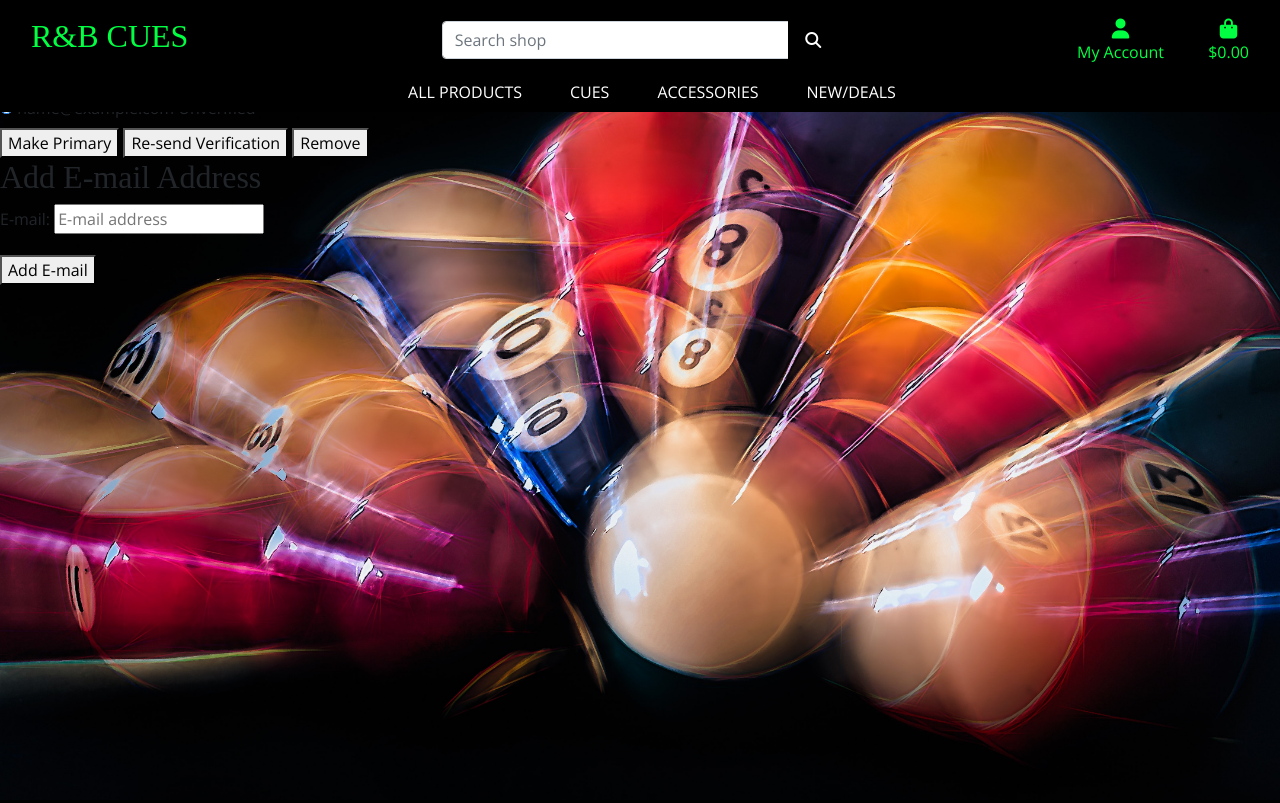
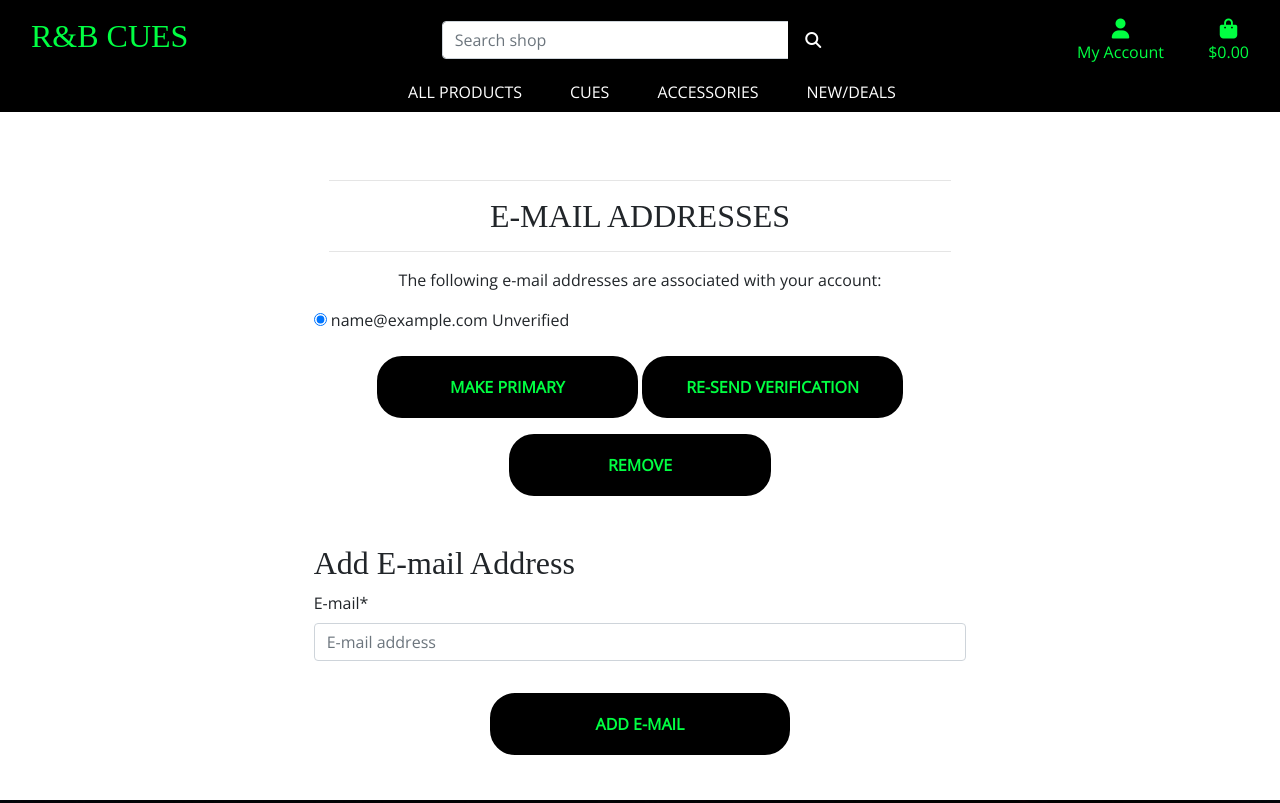
Before and after one commit to Code-Institute-Submissions/rb-cues, a Django app: page /accounts/email/ in a window 1280 px wide. Before the commit the page ends 761 px from the top, so only its background shows below. Run offline with Django 3.2, Linux system fonts and the light colour scheme; the visitor is signed in with stand-in values (Sample User, id 1); data comes from the database, SQL or seed files in the repository; parts of the project's set-up code (start-up, migrations or seed data) failed here and were passed over; some libraries are stand-ins or nearby versions; some web fonts are replaced.

Commit message:
Adjusted templates

```diff
--- a/templates/allauth/account/email.html
+++ b/templates/allauth/account/email.html
@@ -2,12 +2,22 @@
 
 {% load i18n %}
 
-{% block head_title %}{% trans "E-mail Addresses" %}{% endblock %}
+{% block head_title %}Account{% endblock %}
 
-{% block content %}
-    <h1>{% trans "E-mail Addresses" %}</h1>
+{% block inner_content %}
+    <div class="col text-center">
+        <hr>
+
+    <!-- Title -->
+        <h2 class="logo-font">
+            E-mail Addresses
+        </h2>
+        <hr>
+    </div>
 {% if user.emailaddress_set.all %}
-<p>{% trans 'The following e-mail addresses are associated with your account:' %}</p>
+    <p class="text-center">
+        The following e-mail addresses are associated with your account:
+    </p>
 
     <form action="{% url 'account_email' %}" class="email_list" method="post">
     {% csrf_token %}
@@ -21,46 +31,69 @@
 
                 {{ emailaddress.email }}
                     {% if emailaddress.verified %}
-    <span class="verified">{% trans "Verified" %}</span>
+                        <span class="verified">Verified</span>
                     {% else %}
-    <span class="unverified">{% trans "Unverified" %}</span>
+                        <span class="unverified">Unverified</span>
                     {% endif %}
-      {% if emailaddress.primary %}<span class="primary">{% trans "Primary" %}</span>{% endif %}
+                    {% if emailaddress.primary %}<span class="primary">Primary</span>{% endif %}
                 </label>
             </div>
         {% endfor %}
 
+    <!-- Buttons -->
         <div class="buttonHolder">
-      <button class="secondaryAction" type="submit" name="action_primary" >{% trans 'Make Primary' %}</button>
-      <button class="secondaryAction" type="submit" name="action_send" >{% trans 'Re-send Verification' %}</button>
-      <button class="primaryAction" type="submit" name="action_remove" >{% trans 'Remove' %}</button>
+            <div class="mb-5 text-center">
+                <div class="submit-button col-5 mt-3 shop-now-div d-inline-block">
+                    <button class="font-weight-bold shop-now-button btn text-uppercase py-3 text-green-rb w-100" type="submit">
+                        Make Primary
+                    </button>
+                </div>
+                <div class="submit-button col-5 mt-3 shop-now-div d-inline-block">
+                    <button class="font-weight-bold shop-now-button btn text-uppercase py-3 text-green-rb w-100" type="submit">
+                        Re-send Verification
+                    </button>
+                </div>
+                <div class="submit-button col-5 mt-3 shop-now-div d-inline-block">
+                    <button class="font-weight-bold shop-now-button btn text-uppercase py-3 text-green-rb w-100" type="submit">
+                        Remove
+                    </button>
+                </div>
+            </div>
         </div>
 
         </fieldset>
     </form>
 
 {% else %}
-<p><strong>{% trans 'Warning:'%}</strong> {% trans "You currently do not have any e-mail address set up. You should really add an e-mail address so you can receive notifications, reset your password, etc." %}</p>
+    <p>
+        <strong>Warning:</strong>
+        You currently do not have any e-mail address set up. You should really add an e-mail address so you can receive notifications, reset your password, etc.
+    </p>
 
 {% endif %}
 
-  {% if can_add_email %}
-    <h2>{% trans "Add E-mail Address" %}</h2>
+    <h2>
+        Add E-mail Address
+    </h2>
 
     <form method="post" action="{% url 'account_email' %}" class="add_email">
         {% csrf_token %}
-        {{ form.as_p }}
-        <button name="action_add" type="submit">{% trans "Add E-mail" %}</button>
+        {{ form|crispy }}
+        <div class="mb-5 text-center">
+            <div class="submit-button col-5 mt-3 shop-now-div d-inline-block w-100 text-center">
+                <button class="font-weight-bold shop-now-button btn text-uppercase py-3 text-green-rb" type="submit">
+                    Add E-mail
+                </button>
+            </div>
+        </div>
     </form>
-  {% endif %}
 
 {% endblock %}
-
 
 {% block extra_body %}
     <script type="text/javascript">
         (function() {
-  var message = "{% trans 'Do you really want to remove the selected e-mail address?' %}";
+        var message = "Do you really want to remove the selected e-mail address?";
         var actions = document.getElementsByName('action_remove');
         if (actions.length) {
             actions[0].addEventListener("click", function(e) {
```
Lines whose indentation alone changed are shown as unchanged.
